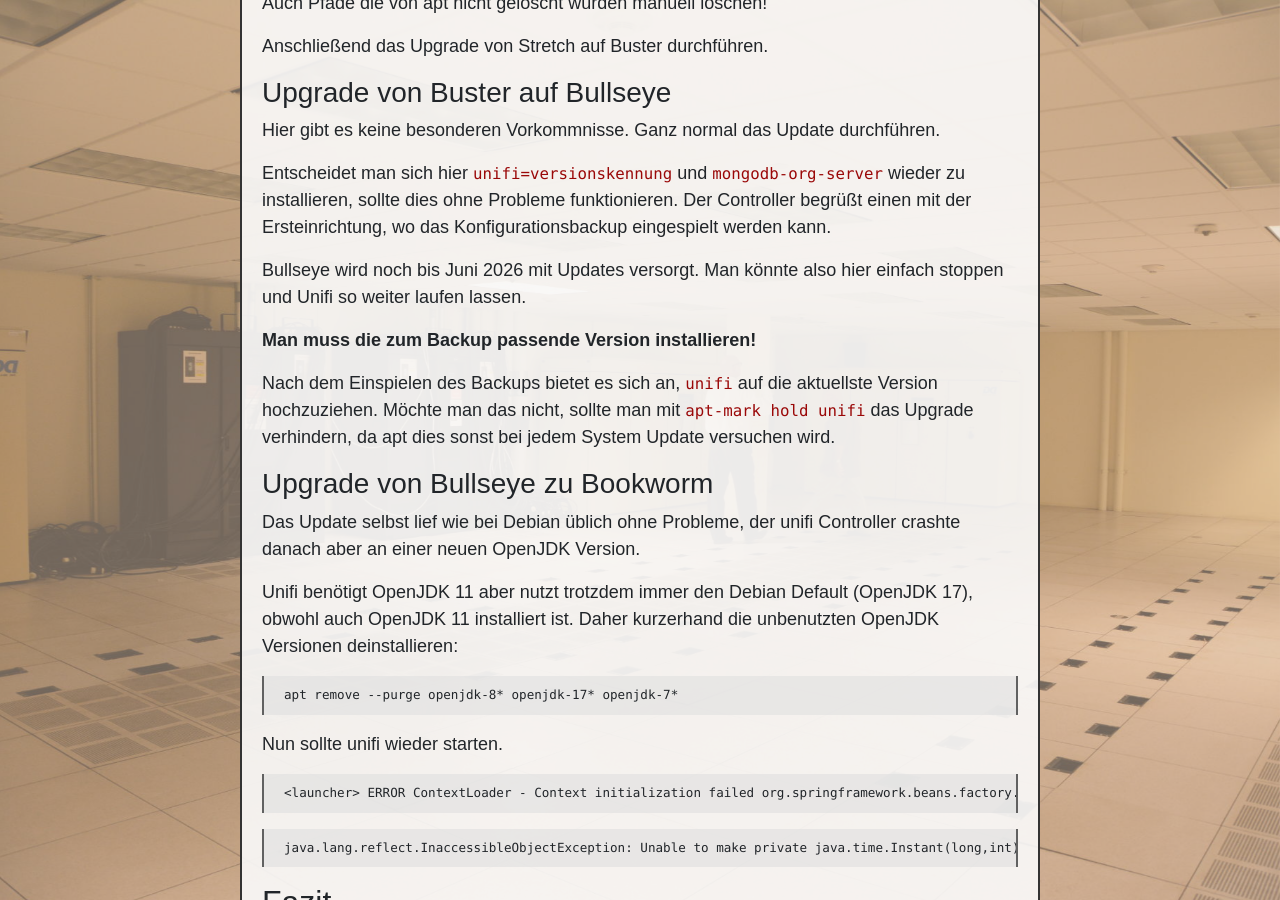
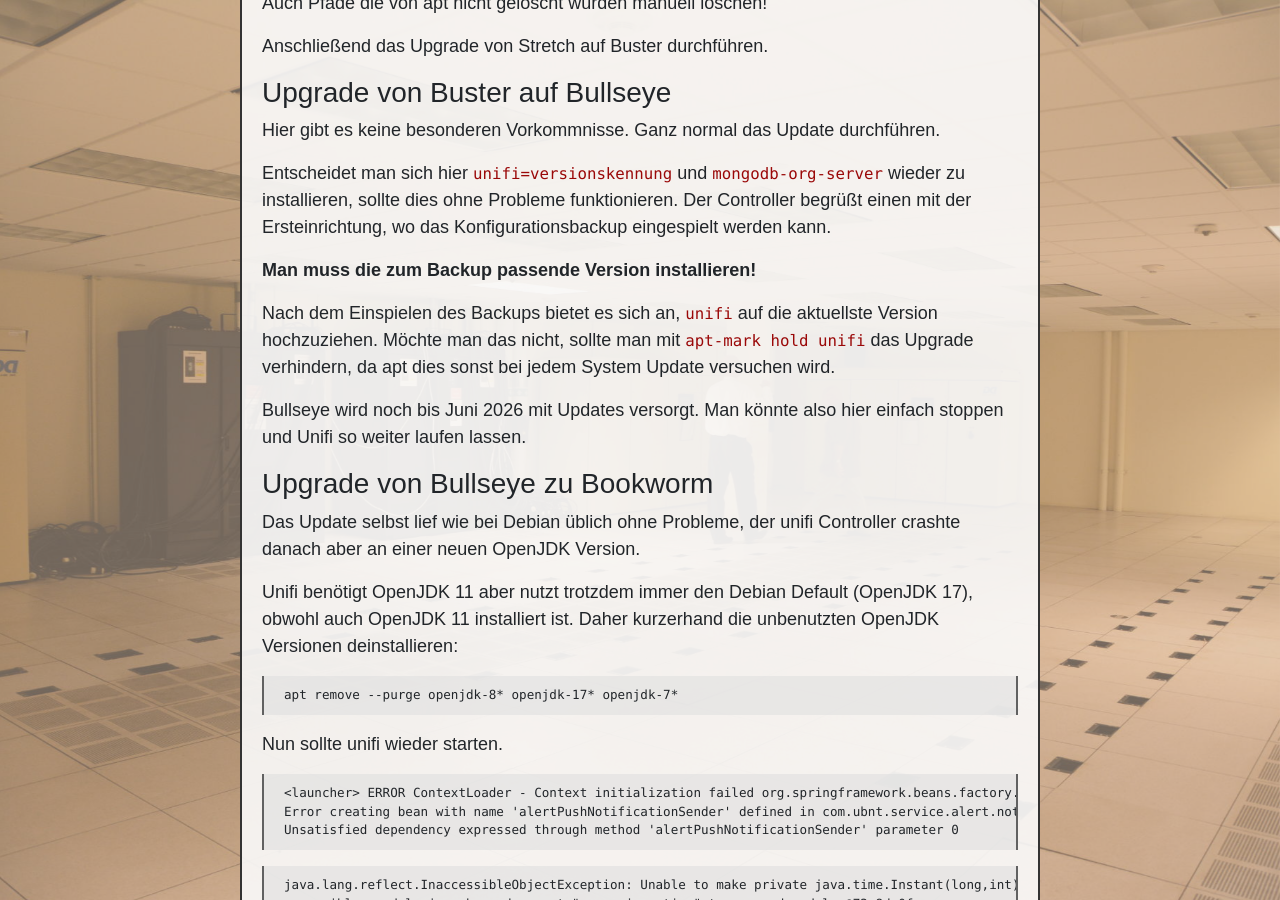
Before and after one commit to perryflynn/serverless.industries, a Jekyll site: the page built from src/_posts/2023/2023-08-10-unifi-debian-bookworm.md, in a window 1280 px wide and 900 px high, scrolled down 2079 px. Built offline with Jekyll 4.4.1, drawn with Linux system fonts in a browser that asks for light colours.

Commit message:
small fixes

```diff
--- a/src/_posts/2023/2023-08-10-unifi-debian-bookworm.md
+++ b/src/_posts/2023/2023-08-10-unifi-debian-bookworm.md
@@ -103,14 +103,14 @@
 sollte dies ohne Probleme funktionieren. Der Controller begrüßt einen mit der Ersteinrichtung,
 wo das Konfigurationsbackup eingespielt werden kann.
 
-Bullseye wird noch bis Juni 2026 mit Updates versorgt. Man könnte also hier einfach stoppen
-und Unifi so weiter laufen lassen.
-
 **Man muss die zum Backup passende Version installieren!**
 
 Nach dem Einspielen des Backups bietet es sich an, `unifi` auf die aktuellste Version
 hochzuziehen. Möchte man das nicht, sollte man mit `apt-mark hold unifi` das Upgrade
 verhindern, da apt dies sonst bei jedem System Update versuchen wird.
+
+Bullseye wird noch bis Juni 2026 mit Updates versorgt. Man könnte also hier einfach stoppen
+und Unifi so weiter laufen lassen.
 
 ### Upgrade von Bullseye zu Bookworm
 
```
Also changed, not shown: other parts of src/_posts/2023/2023-08-10-unifi-debian-bookworm.md (+5 -2 lines).
